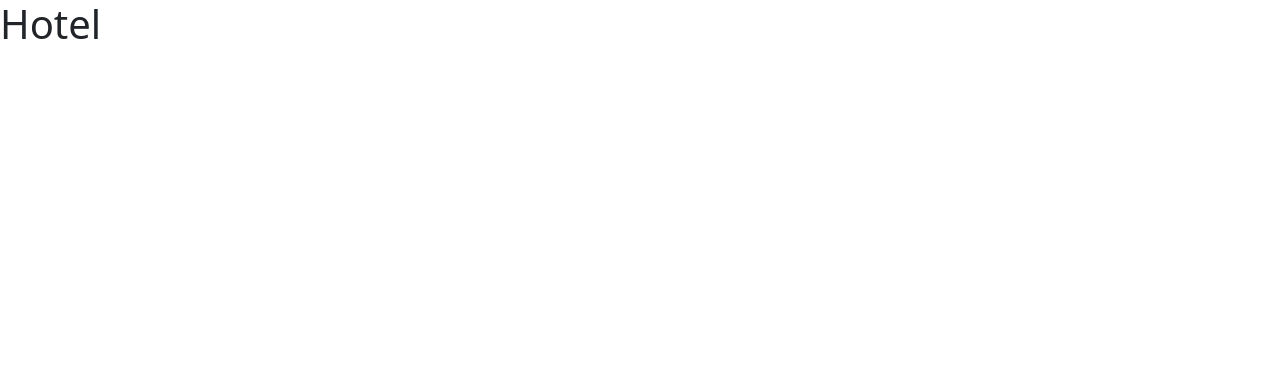
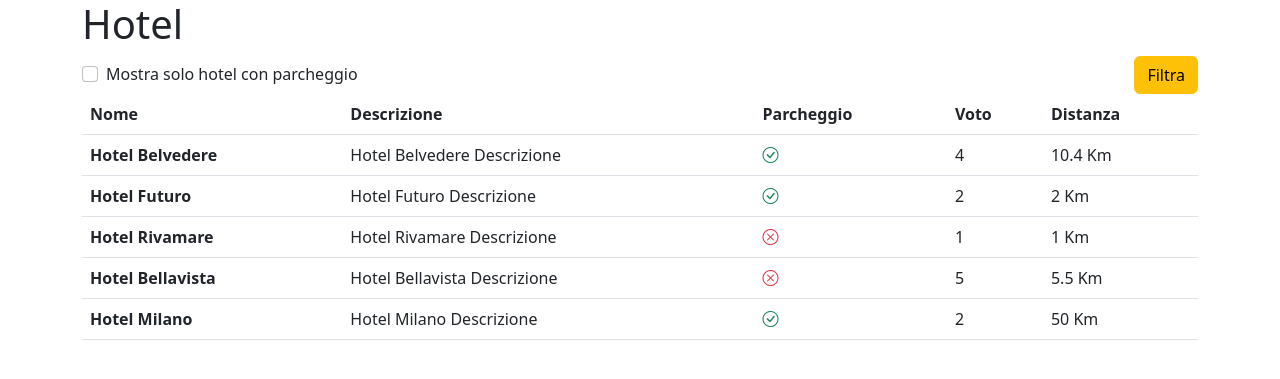
Before and after one commit to AlessioMontebello90/php-hotel, a PHP site: page / in a window 1280 px wide. Before the commit the part shown is almost empty. Shown: the top 379 px of the page. Run offline with PHP 8.4, Linux system fonts and the light colour scheme.

Commit message:
add filter hotel

```diff
--- a/index.php
+++ b/index.php
@@ -46,21 +46,62 @@
 <html lang="en">
 
 <head>
-    <meta charset="UTF-8">
-    <meta http-equiv="X-UA-Compatible" content="IE=edge">
-    <meta name="viewport" content="width=device-width, initial-scale=1.0">
-    <link rel='stylesheet' href='https://cdnjs.cloudflare.com/ajax/libs/bootstrap/5.2.3/css/bootstrap.min.css'
-        integrity='sha512-SbiR/eusphKoMVVXysTKG/7VseWii+Y3FdHrt0EpKgpToZeemhqHeZeLWLhJutz/2ut2Vw1uQEj2MbRF+TVBUA=='
-        crossorigin='anonymous' />
-    <title>Document</title>
+    <meta charset="UTF-8" />
+    <meta http-equiv="X-UA-Compatible" content="IE=edge" />
+    <meta name="viewport" content="width=device-width, initial-scale=1.0" />
+    <link rel="stylesheet" href="https://cdnjs.cloudflare.com/ajax/libs/bootstrap/5.2.3/css/bootstrap.min.css"
+        integrity="sha512-SbiR/eusphKoMVVXysTKG/7VseWii+Y3FdHrt0EpKgpToZeemhqHeZeLWLhJutz/2ut2Vw1uQEj2MbRF+TVBUA=="
+        crossorigin="anonymous" />
+    <link rel="stylesheet" href="https://cdn.jsdelivr.net/npm/bootstrap-icons@1.10.3/font/bootstrap-icons.css" />
 </head>
 
 <body>
-    <header>
-
-        <h1>Hotel</h1>
-    </header>
-
+    <div class="container">
+        <header>
+            <h1>Hotel</h1>
+            <form action="#" method="GET">
+                <div class="d-flex align-items-center justify-content-between">
+                    <div class="form-check">
+                        <input class="form-check-input" type="checkbox" value="" id="parking" name="parking" />
+                        <label class="form-check-label" for="parking">
+                            Mostra solo hotel con parcheggio
+                        </label>
+                    </div>
+                    <button class="btn btn-small btn-warning">Filtra</button>
+                </div>
+            </form>
+        </header>
+        <main>
+            <table class="table">
+                <thead>
+                    <tr>
+                        <th scope="col">Nome</th>
+                        <th scope="col">Descrizione</th>
+                        <th scope="col">Parcheggio</th>
+                        <th scope="col">Voto</th>
+                        <th scope="col">Distanza</th>
+                    </tr>
+                </thead>
+                <tbody>
+                    <?php foreach ($hotels as $hotel) : ?>
+                    <tr>
+                        <th scope="row"><?= $hotel['name']?></th>
+                        <td><?= $hotel['description']?></td>
+                        <td>
+                            <i
+                                class="<?= $hotel['parking'] ? 'bi-check-circle text-success' : 'bi-x-circle text-danger' ?>"></i>
+                        </td>
+                        <td><?= $hotel['vote']?></td>
+                        <td>
+                            <?= $hotel['distance_to_center']?>
+                            Km
+                        </td>
+                    </tr>
+                    <?php endforeach ?>
+                </tbody>
+            </table>
+        </main>
+    </div>
 </body>
 
 </html>
```
